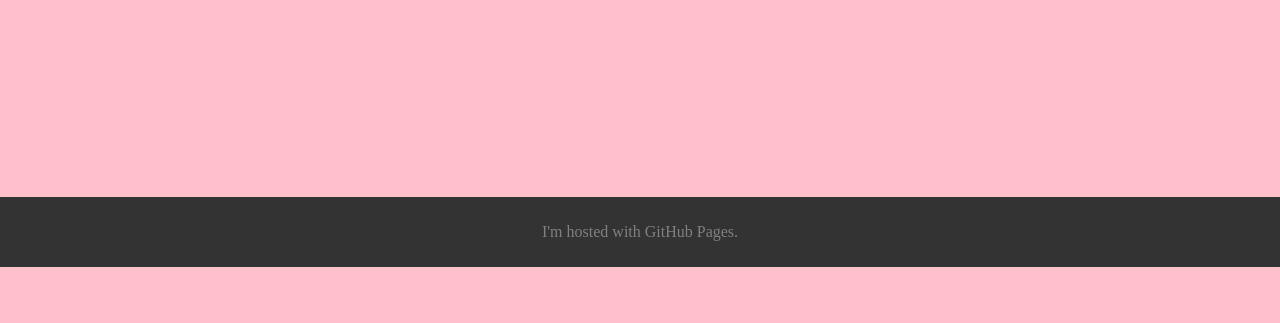
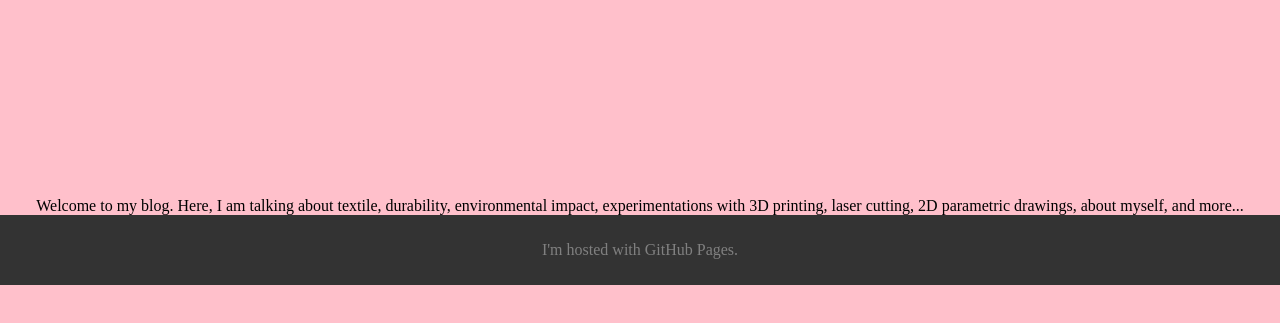
Before and after one commit to jaupijul/shufu.github.io, a plain HTML site: page index.html in a window 1280 px wide. Shown: the part 179-502 px from the top of the page. Drawn offline with Linux system fonts and the light colour scheme.

Commit message:
Update index.html

```diff
--- a/index.html
+++ b/index.html
@@ -18,6 +18,9 @@
 </div>
 
 <div class="main">
+
+Welcome to my blog.
+Here, I am talking about textile, durability, environmental impact, experimentations with 3D printing, laser cutting, 2D parametric drawings, about myself, and more...
 </div>
 
 <div class="footer">
```
